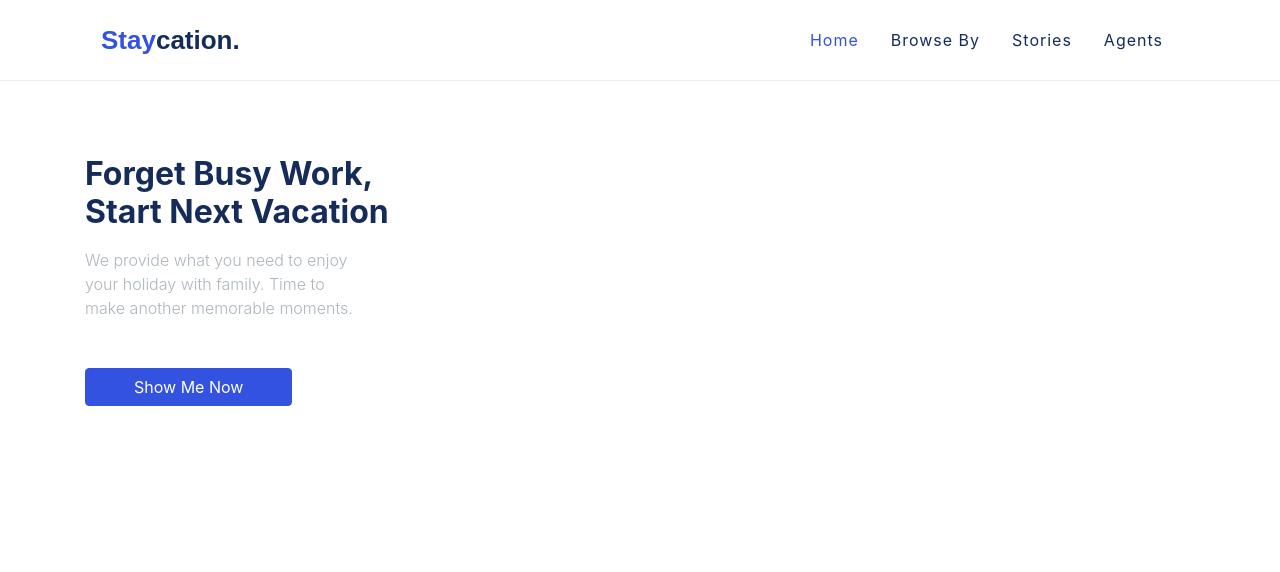
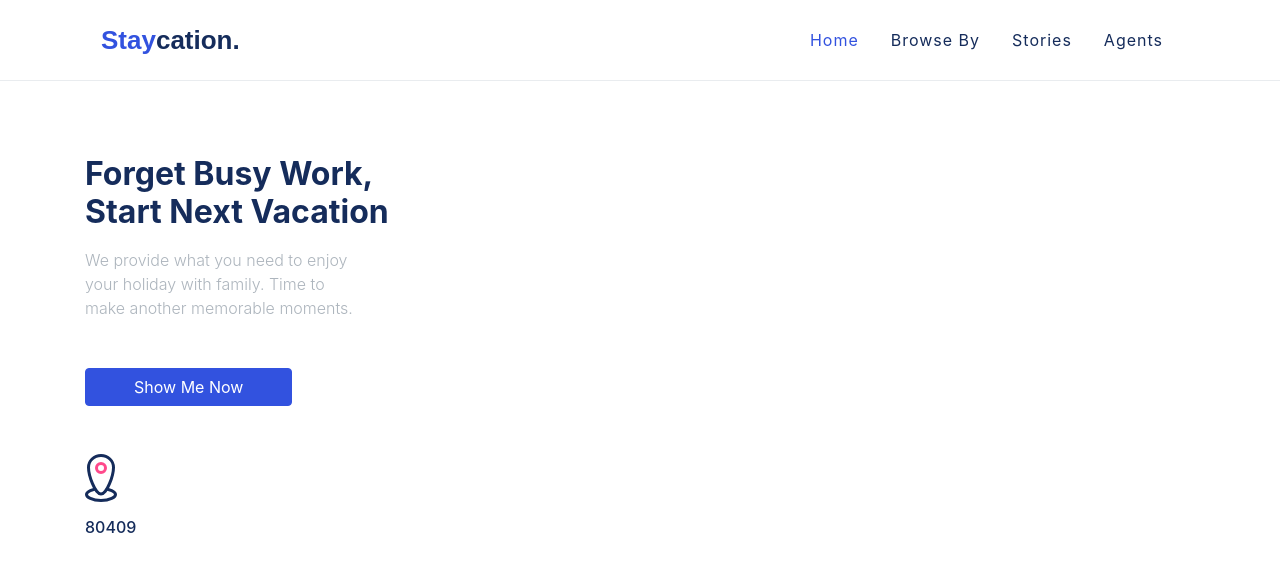
Before and after one commit to Andriyan17/bookinghotel, a React (Create React App) app: page / in a window 1280 px wide. Shown: the top 572 px of the page. Built offline with nearby package versions, Linux system fonts and the light colour scheme.

Commit message:
Fix error at `Hero.js`

```diff
--- a/src/pages/landingPage.js
+++ b/src/pages/landingPage.js
@@ -8,7 +8,7 @@ export default class LandingPage extends Component {
     return (
       <>
         <Header {...this.props} location={window.location}></Header>
-        <Hero data={landingPage.Hero} />
+        <Hero data={landingPage.hero} />
       </>
     );
   }
--- a/src/parts/Hero.js
+++ b/src/parts/Hero.js
@@ -8,15 +8,11 @@ import Button from 'elements/Button';
 
 export default function Hero(props) {
   function showMostPicked() {
-    if (props.refMostPicked && props.refMostPicked.current) {
-      window.scrollTo({
-        top: props.refMostPicked.current.offsetTop - 30,
-        behavior: 'smooth',
-      });
-    }
+    window.scrollTo({
+      top: props.refMostPicked.current.offsetTop - 30,
+      behavior: 'smooth',
+    });
   }
-
-  const { travelers } = props.data?.hero || {}; // Mengakses nilai 'travelers' dengan aman
 
   return (
     <section className="container pt-4">
@@ -38,12 +34,8 @@ export default function Hero(props) {
           </Button>
           <div className="row mt-5">
             <div className="col-auto">
-              {travelers && (
-                <>
-                  <img src={icCities.default} alt={`${travelers} Travelers`} />
-                  <h6 className="mt-3">{travelers}</h6>
-                </>
-              )}
+              <img src={icCities} alt={`${props.data.travelers} Travelers`} />
+              <h6 className="mt-3">{props.data.travelers}</h6>
             </div>
           </div>
         </div>
```
